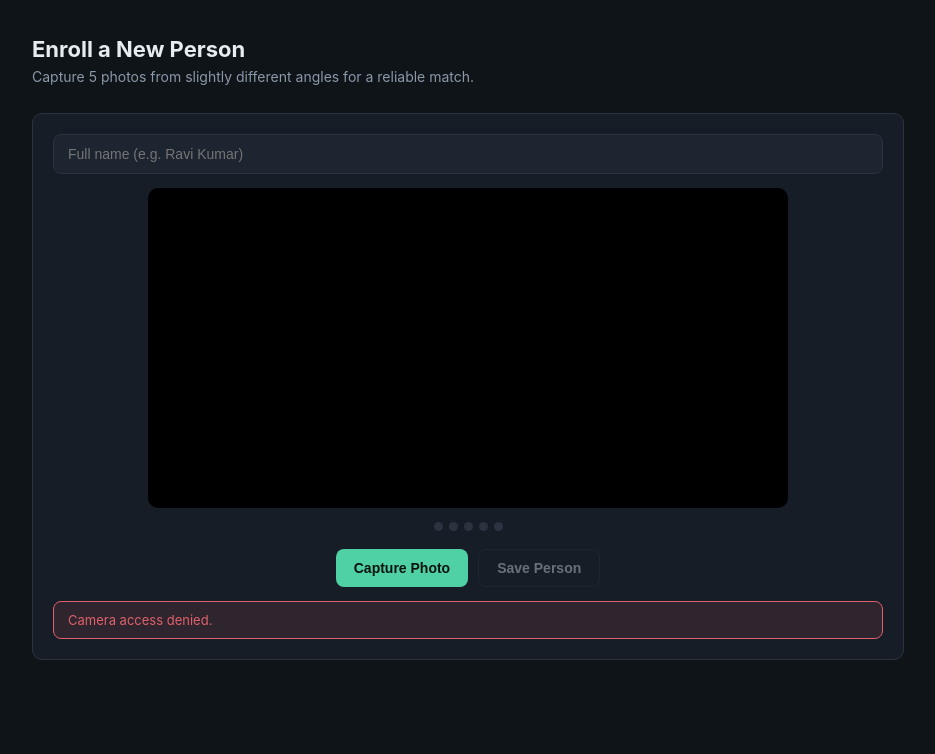
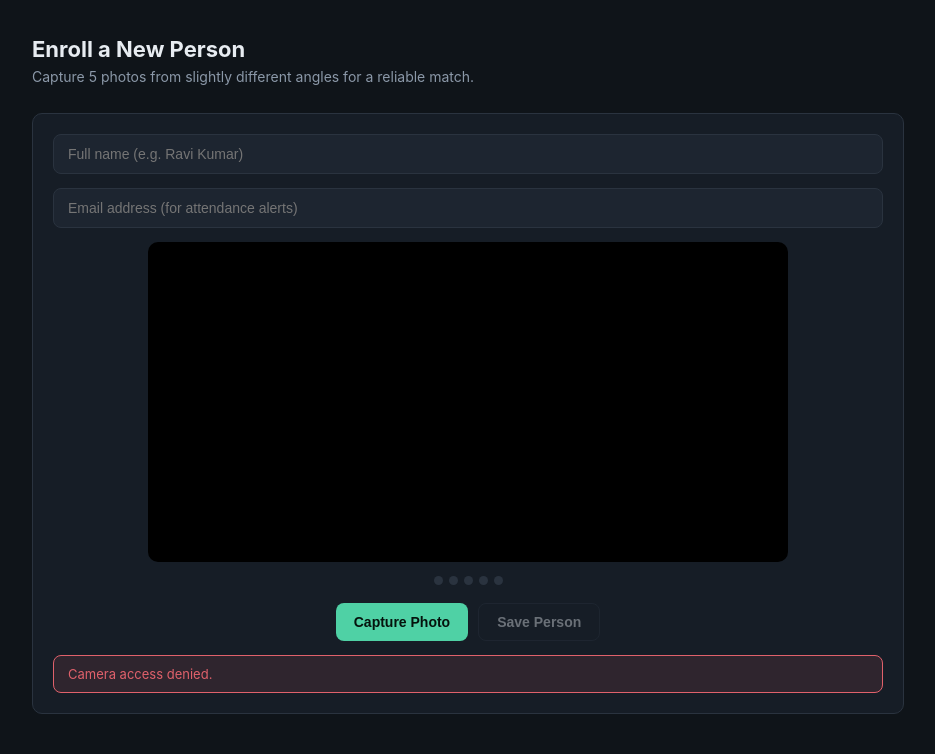
Before and after one commit to BurukalaManiReethika/Smart-Attendance-System-Using-Deep-Learning, a Python web app: template templates/enroll.html in a window 1280 px wide. Shown: the part 53-807 px from the top of the page, without its empty margins (172-1107 px from the left). Before the commit the page ends 713 px from the top, so only its background shows below. Run offline with Jinja, Linux system fonts and the light colour scheme; the template is opened without the code that fills it, so the values that code supplies are empty.

Commit message:
Update enroll.html

```diff
--- a/templates/enroll.html
+++ b/templates/enroll.html
@@ -23,6 +23,7 @@
 
   <div class="panel">
     <input type="text" id="nameInput" placeholder="Full name (e.g. Ravi Kumar)">
+    <input type="text" id="emailInput" placeholder="Email address (for attendance alerts)">
 
     <div class="video-stage">
       <video id="video" autoplay muted playsinline></video>
@@ -84,6 +85,7 @@ captureBtn.addEventListener('click', () => {
 
 submitBtn.addEventListener('click', async () => {
   const name = nameInput.value.trim();
+  const email = document.getElementById('emailInput').value.trim();
   if (!name) {
     msgBox.innerHTML = '<div class="msg error">Please enter a name.</div>';
     return;
@@ -95,7 +97,7 @@ submitBtn.addEventListener('click', async () => {
     const res = await fetch('/api/enroll', {
       method: 'POST',
       headers: { 'Content-Type': 'application/json' },
-      body: JSON.stringify({ name, images: captured })
+      body: JSON.stringify({ name, email, images: captured })
     });
     const data = await res.json();
 
@@ -104,6 +106,7 @@ submitBtn.addEventListener('click', async () => {
       captured = [];
       dots.forEach(d => d.classList.remove('done'));
       nameInput.value = '';
+      document.getElementById('emailInput').value = '';
       captureBtn.disabled = false;
     } else {
       msgBox.innerHTML = `<div class="msg error">${data.error}</div>`;
```
